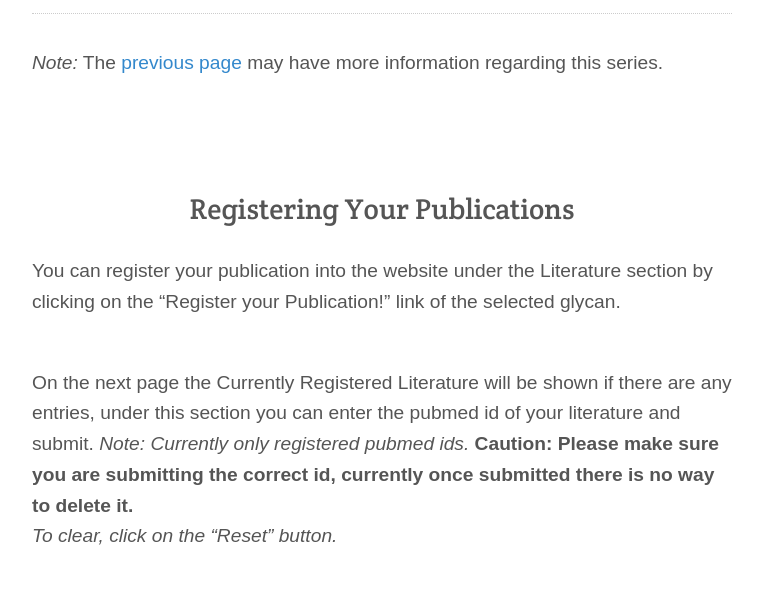
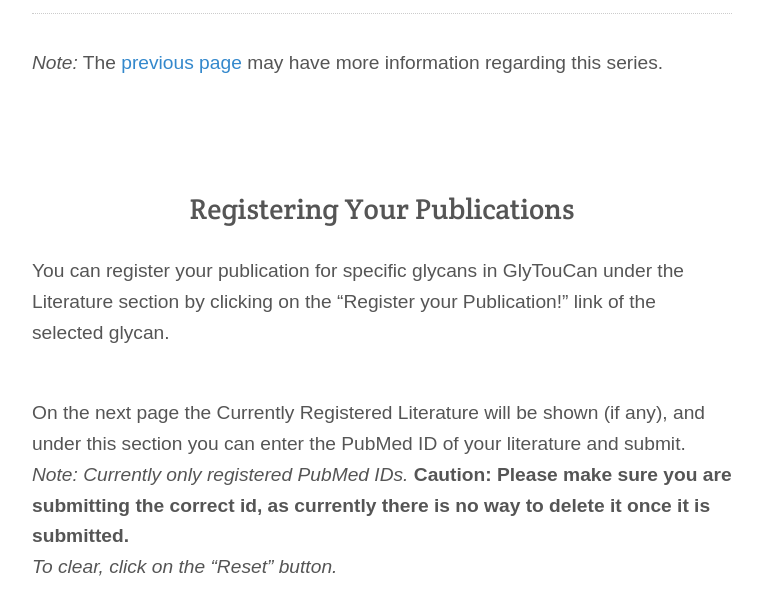
Before and after one commit to glytoucan/glytoucan, a Jekyll site: the page built from manual/publication-registration.md, in a window 1280 px wide and 900 px high, scrolled down 457 px, cut to the strip 0-597 px from the top of the window. Shown: the whole strip, without its empty margins (258-1020 px from the left). Built offline with Jekyll 4.4.1, drawn with Linux system fonts in a browser that asks for light colours; nearby versions of some CDN libraries.

Commit message:
Update publication-registration.md

```diff
--- a/manual/publication-registration.md
+++ b/manual/publication-registration.md
@@ -13,10 +13,10 @@
 
 Registering Your Publications
 ------------
-You can register your publication into the website under the Literature section by clicking on the "Register your Publication!" link of the selected glycan.
+You can register your publication for specific glycans in GlyTouCan under the Literature section by clicking on the "Register your Publication!" link of the selected glycan.
 <br>
 
-On the next page the Currently Registered Literature will be shown if there are any entries, under this section you can enter the pubmed id of your literature and submit.  *Note: Currently only registered pubmed ids.* **Caution: Please make sure you are submitting the correct id, currently once submitted there is no way to delete it.**
+On the next page the Currently Registered Literature will be shown (if any), and under this section you can enter the PubMed ID of your literature and submit.  *Note: Currently only registered PubMed IDs.* **Caution: Please make sure you are submitting the correct id, as currently there is no way to delete it once it is submitted.**
 *To clear, click on the "Reset" button.*
 
 <br>
```
